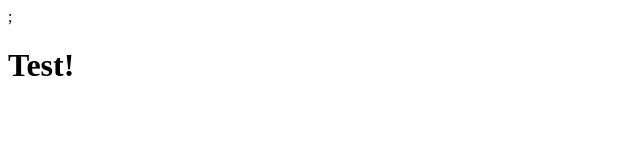
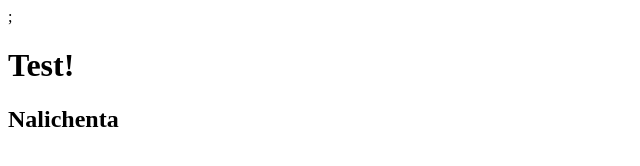
Before and after one commit to lcortazar4/project-firstwebsite, a plain HTML site: page index.html in a window 1280 px wide. Shown: the whole page, without its empty margins (0-640 px from the left). Drawn offline with Linux system fonts and the light colour scheme.

Commit message:
add script.js and connect to index.html

```diff
--- a/index.html
+++ b/index.html
@@ -6,5 +6,6 @@
   </head>
   <body>
     <h1>Test!</h1>
+    <script src="script.js"></script>
   </body>
 </html>
--- /dev/null
+++ b/script.js
@@ -0,0 +1,5 @@
+const h2 = document.createElement('h2')
+
+h2.textContent = "Nalichenta";
+
+document.querySelector('body').appendChild(h2);
```
